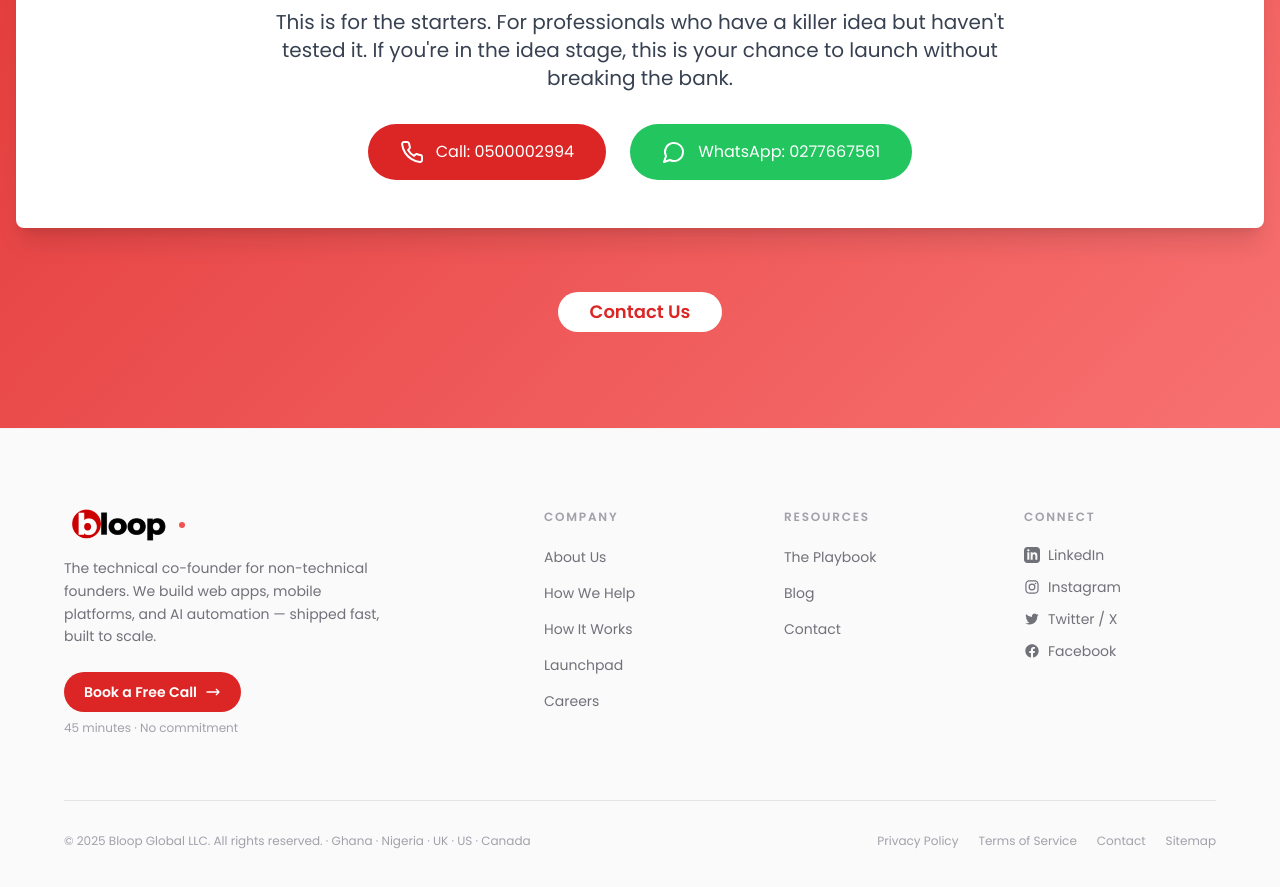
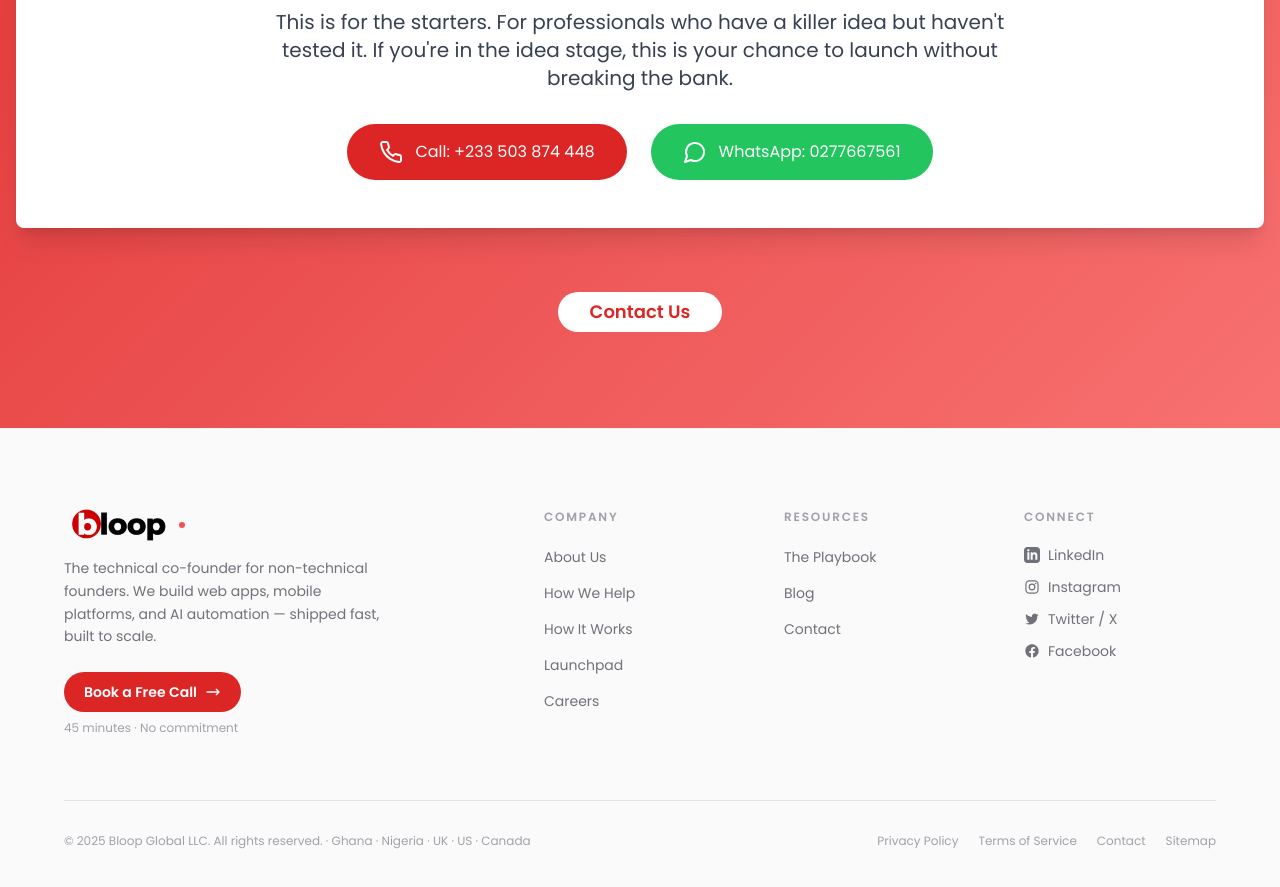
Before and after one commit to buzzedison/bloopaws, a Next.js app: page /web/mvp in a window 1280 px wide. Shown: the part 880-1767 px from the top of the page. Built offline with nearby package versions, Linux system fonts and the light colour scheme; no server answers; a web font is replaced by a local one.

Commit message:
updated contact again

```diff
--- a/app/components/ContactForm.tsx
+++ b/app/components/ContactForm.tsx
@@ -112,7 +112,7 @@ export default function ContactForm() {
                 {[
                   { icon: Clock, label: 'Response time', value: 'Within 2 hours' },
                   { icon: Mail, label: 'Email', value: 'ask@bloopglobal.com' },
-                  { icon: Phone, label: 'Phone', value: '+233 500 002 994' },
+                  { icon: Phone, label: 'Phone', value: '+233 503 874 448' },
                   { icon: MapPin, label: 'Serving', value: 'US · UK · Ghana · Canada · Nigeria' },
                 ].map(({ icon: Icon, label, value }) => (
                   <div key={label} className="flex items-start gap-4">
--- a/app/layout.js
+++ b/app/layout.js
@@ -89,7 +89,7 @@ export default function RootLayout({ children }) {
               ],
               "contactPoint": [{
                 "@type": "ContactPoint",
-                "telephone": "+233500002994",
+                "telephone": "+233503874448",
                 "contactType": "sales",
                 "areaServed": ["US", "GB", "GH", "CA", "NG"],
                 "availableLanguage": "English"
--- a/app/web/mvp/page.tsx
+++ b/app/web/mvp/page.tsx
@@ -84,9 +84,9 @@ export default function Component() {
             This is for the starters. For professionals who have a killer idea but haven't tested it. If you're in the idea stage, this is your chance to launch without breaking the bank.
           </p>
           <div className="flex flex-col md:flex-row justify-center items-center space-y-4 md:space-y-0 md:space-x-6">
-            <Link prefetch={false} href="tel:0500002994" className="flex items-center bg-red-600 text-white px-8 py-4 rounded-full hover:bg-red-700 transition-colors duration-300 w-full md:w-auto justify-center">
+            <Link prefetch={false} href="tel:+233503874448" className="flex items-center bg-red-600 text-white px-8 py-4 rounded-full hover:bg-red-700 transition-colors duration-300 w-full md:w-auto justify-center">
               <Phone className="mr-3 h-6 w-6" />
-              Call: 0500002994
+              Call: +233 503 874 448
             </Link>
             <Link prefetch={false} href="https://wa.me/0277667561" className="flex items-center bg-green-500 text-white px-8 py-4 rounded-full hover:bg-green-600 transition-colors duration-300 w-full md:w-auto justify-center">
               <MessageCircle className="mr-3 h-6 w-6" />
```
